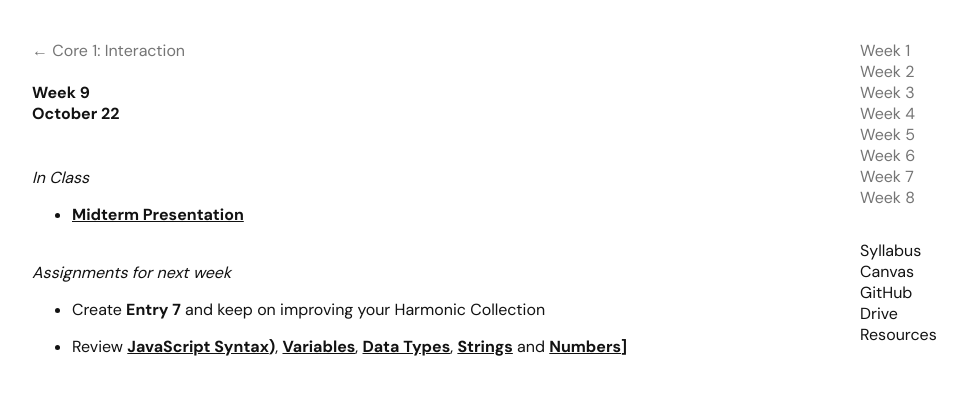
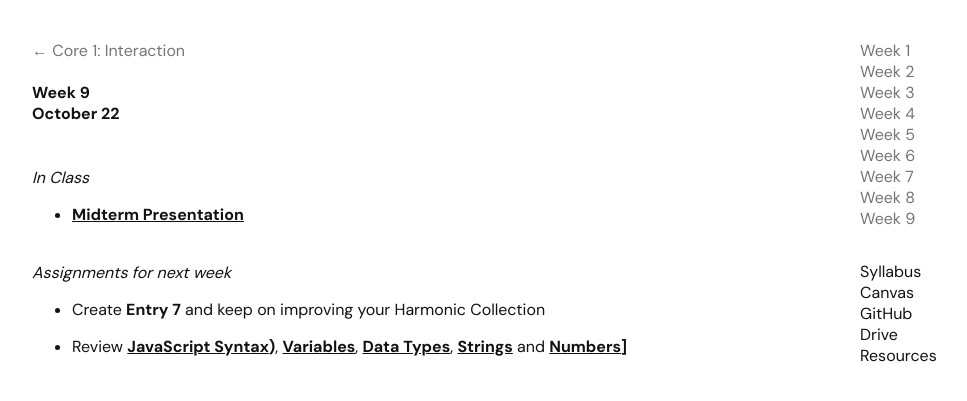
Before and after one commit to core1-interaction/core1-interaction.github.io, a Jekyll site: the page built from week9.md, in a window 1280 px wide. Shown: the top 401 px of the page, without its empty margins (108-1075 px from the left). Built offline with Jekyll 4.4.1, drawn with Linux system fonts in a browser that asks for light colours.

Commit message:
Update sessions.html

```diff
--- a/_layouts/sessions.html
+++ b/_layouts/sessions.html
@@ -24,7 +24,8 @@
                    <a href="https://core1-interaction.github.io/week5.html"><span class="nav-color">Week 5</span></a><br>
                    <a href="https://core1-interaction.github.io/week6.html"><span class="nav-color">Week 6</span></a><br>
                    <a href="https://core1-interaction.github.io/week7.html"><span class="nav-color">Week 7</span></a><br>
-                   <a href="https://core1-interaction.github.io/week8.html"><span class="nav-color">Week 8</span></a></p>
+                   <a href="https://core1-interaction.github.io/week7.html"><span class="nav-color">Week 8</span></a><br>
+                   <a href="https://core1-interaction.github.io/week8.html"><span class="nav-color">Week 9</span></a></p>
             </div>
             <div class="links">
               <p><a href="https://docs.google.com/document/d/1MUvA-rT5wbHm0lmuFQosuDWHbuqtpIjTAWMr-lMu8Fk/edit?usp=sharing" target="_blank">Syllabus</a><br>
```
